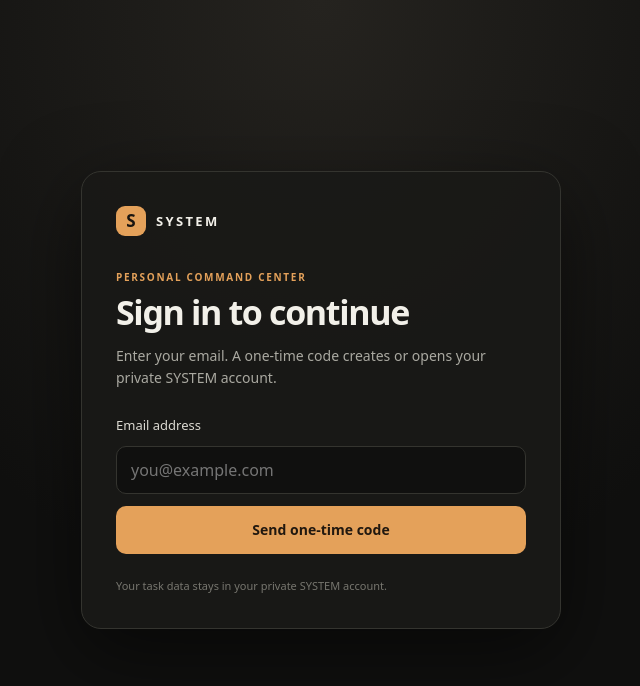
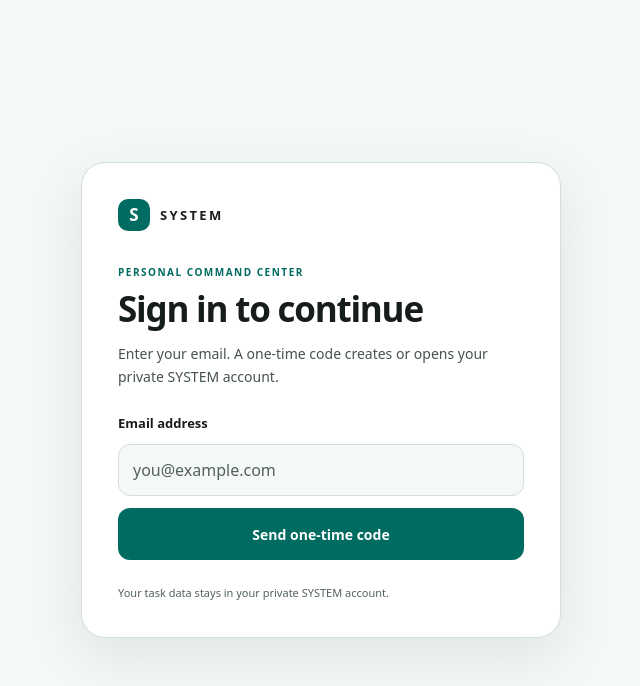
Before and after one commit to KuantumKnight/Vanta, a Next.js app in the folder web/consent/: page /login in a window 1280 px wide. Shown: the top 686 px of the page, without its empty margins (319-959 px from the left). Built offline with nearby package versions, Linux system fonts and the light colour scheme.

Commit message:
Polish consent page with SYSTEM theme

```diff
--- a/web/consent/app/globals.css
+++ b/web/consent/app/globals.css
@@ -1,41 +1,273 @@
 :root {
-  color-scheme: dark;
-  --background: #10100f;
-  --panel: #191917;
-  --line: #34342f;
-  --text: #f2f0e9;
-  --muted: #aaa9a1;
-  --accent: #e4a15a;
-  --accent-strong: #f0b978;
+  color-scheme: light;
+  --background: #f4f8f6;
+  --panel: #ffffff;
+  --line: #d4dfda;
+  --text: #171d1b;
+  --muted: #46534e;
+  --subtle: #52625b;
+  --accent: #006b61;
+  --accent-strong: #00574f;
+  --on-accent: #ffffff;
+  --focus: #006b61;
+  --error: #ba1a1a;
+  --panel-shadow: 0 18px 56px rgb(23 29 27 / 9%);
 }
-* { box-sizing: border-box; }
-body { margin: 0; min-height: 100vh; background: radial-gradient(ellipse at top, #25231f 0, var(--background) 55%); color: var(--text); font-family: ui-sans-serif, system-ui, -apple-system, BlinkMacSystemFont, "Segoe UI", sans-serif; }
-.page-shell { min-height: 100vh; display: grid; place-items: center; padding: 28px 18px; }
-.panel { width: min(100%, 480px); border: 1px solid var(--line); border-radius: 20px; background: color-mix(in srgb, var(--panel) 94%, transparent); box-shadow: 0 24px 80px #0008; padding: 34px; }
-.brand { display: flex; align-items: center; gap: 10px; font-size: 13px; letter-spacing: .18em; font-weight: 750; }
-.brand-mark { display: grid; place-items: center; width: 30px; height: 30px; border-radius: 9px; color: #1a1510; background: var(--accent); font-size: 17px; letter-spacing: 0; }
-.eyebrow, .card-label { color: var(--accent); font-size: 10px; font-weight: 750; letter-spacing: .17em; }
-.eyebrow { margin: 34px 0 10px; }
-h1 { margin: 0 0 10px; font-size: clamp(26px, 6vw, 34px); line-height: 1.1; letter-spacing: -.04em; }
-.muted { color: var(--muted); font-size: 14px; line-height: 1.6; }
-.form { display: grid; gap: 12px; margin-top: 26px; }
-label { color: #dbd9d1; font-size: 13px; }
-input { min-height: 48px; border: 1px solid var(--line); border-radius: 10px; background: #10100f; color: var(--text); padding: 0 14px; font: inherit; outline: none; }
-input:focus { border-color: var(--accent); box-shadow: 0 0 0 3px #e4a15a22; }
-button { min-height: 48px; border: 0; border-radius: 10px; background: var(--accent); color: #21180f; padding: 0 16px; font: inherit; font-size: 14px; font-weight: 750; cursor: pointer; }
-button:hover { background: var(--accent-strong); }
-button:disabled { opacity: .65; cursor: wait; }
-.request-card { margin: 24px 0; padding: 18px; border: 1px solid var(--line); border-radius: 12px; background: #111110; }
-.card-label { margin: 0 0 7px; color: #8f8d85; font-size: 9px; }
-.request-name { margin: 0 0 16px; font-weight: 650; }
-.request-uri { margin: 0 0 16px; color: var(--muted); font-size: 12px; overflow-wrap: anywhere; }
-.request-card ul { margin: 0; padding-left: 18px; color: #ddd9ce; font-size: 13px; line-height: 1.8; }
-.actions { display: grid; gap: 10px; }
-.secondary-button { border: 1px solid var(--line); color: var(--text); background: transparent; }
-.secondary-button:hover { background: #252521; }
-.text-button { min-height: auto; background: transparent; color: var(--muted); font-weight: 500; }
-.text-button:hover { color: var(--text); background: transparent; }
-.error { margin-top: 14px; color: #ff9b91; font-size: 13px; }
-.privacy { margin: 24px 0 0; color: #77766f; font-size: 11px; line-height: 1.5; }
-.small { font-size: 12px; }
-@media (max-width: 480px) { .panel { padding: 26px 22px; } }
+
+@media (prefers-color-scheme: dark) {
+  :root {
+    color-scheme: dark;
+    --background: #101614;
+    --panel: #151c19;
+    --line: #45514c;
+    --text: #e0e5e2;
+    --muted: #c0c9c4;
+    --subtle: #aeb9b3;
+    --accent: #80d5c9;
+    --accent-strong: #a0f2e5;
+    --on-accent: #003731;
+    --focus: #80d5c9;
+    --error: #ffb4ab;
+    --panel-shadow: 0 18px 56px rgb(0 0 0 / 28%);
+  }
+}
+
+* {
+  box-sizing: border-box;
+}
+
+body {
+  min-height: 100vh;
+  margin: 0;
+  background: var(--background);
+  color: var(--text);
+  font-family: ui-sans-serif, system-ui, -apple-system, BlinkMacSystemFont, "Segoe UI", sans-serif;
+  text-rendering: optimizeLegibility;
+}
+
+button,
+input {
+  font: inherit;
+}
+
+button:focus-visible,
+input:focus-visible {
+  outline: 3px solid var(--focus);
+  outline-offset: 3px;
+}
+
+.page-shell {
+  display: grid;
+  min-height: 100vh;
+  min-height: 100dvh;
+  place-items: center;
+  padding: 32px 20px;
+}
+
+.panel {
+  width: min(100%, 480px);
+  padding: 36px;
+  border: 1px solid var(--line);
+  border-radius: 24px;
+  background: var(--panel);
+  box-shadow: var(--panel-shadow);
+}
+
+.brand {
+  display: flex;
+  align-items: center;
+  gap: 10px;
+  font-size: 13px;
+  font-weight: 750;
+  letter-spacing: .18em;
+}
+
+.brand-mark {
+  display: grid;
+  width: 32px;
+  height: 32px;
+  place-items: center;
+  border-radius: 10px;
+  background: var(--accent);
+  color: var(--on-accent);
+  font-size: 17px;
+  letter-spacing: 0;
+}
+
+.eyebrow,
+.card-label {
+  color: var(--accent);
+  font-size: 10px;
+  font-weight: 750;
+  letter-spacing: .15em;
+}
+
+.eyebrow {
+  margin: 34px 0 10px;
+}
+
+h1 {
+  margin: 0 0 10px;
+  font-size: clamp(27px, 6vw, 35px);
+  line-height: 1.12;
+  letter-spacing: -.035em;
+}
+
+.muted {
+  color: var(--muted);
+  font-size: 14px;
+  line-height: 1.65;
+}
+
+.form {
+  display: grid;
+  gap: 12px;
+  margin-top: 26px;
+}
+
+label {
+  color: var(--text);
+  font-size: 13px;
+  font-weight: 600;
+}
+
+input {
+  min-height: 52px;
+  padding: 0 14px;
+  border: 1px solid var(--line);
+  border-radius: 12px;
+  background: var(--background);
+  color: var(--text);
+}
+
+input::placeholder {
+  color: var(--subtle);
+  opacity: 1;
+}
+
+input:focus-visible {
+  border-color: var(--focus);
+}
+
+button {
+  min-height: 52px;
+  padding: 0 18px;
+  border: 0;
+  border-radius: 12px;
+  background: var(--accent);
+  color: var(--on-accent);
+  font-size: 14px;
+  font-weight: 700;
+  cursor: pointer;
+  transition: background-color 150ms ease, opacity 150ms ease;
+}
+
+button:hover:not(:disabled) {
+  background: var(--accent-strong);
+}
+
+button:disabled {
+  cursor: wait;
+  opacity: .58;
+}
+
+.request-card {
+  margin: 24px 0;
+  padding: 18px;
+  border: 1px solid var(--line);
+  border-radius: 16px;
+  background: var(--background);
+}
+
+.card-label {
+  margin: 0 0 7px;
+  color: var(--subtle);
+  font-size: 9px;
+}
+
+.request-name {
+  margin: 0 0 16px;
+  font-weight: 650;
+}
+
+.request-uri {
+  margin: 0 0 16px;
+  color: var(--muted);
+  font-size: 12px;
+  overflow-wrap: anywhere;
+}
+
+.request-card ul {
+  margin: 0;
+  padding-left: 18px;
+  color: var(--text);
+  font-size: 13px;
+  line-height: 1.8;
+}
+
+.actions {
+  display: grid;
+  gap: 10px;
+}
+
+.secondary-button {
+  border: 1px solid var(--line);
+  background: transparent;
+  color: var(--text);
+}
+
+.secondary-button:hover:not(:disabled) {
+  background: var(--background);
+}
+
+.text-button {
+  min-height: 48px;
+  background: transparent;
+  color: var(--muted);
+  font-weight: 600;
+}
+
+.text-button:hover:not(:disabled) {
+  background: var(--background);
+  color: var(--text);
+}
+
+.error {
+  margin-top: 14px;
+  color: var(--error);
+  font-size: 13px;
+  line-height: 1.5;
+}
+
+.privacy {
+  margin: 24px 0 0;
+  color: var(--subtle);
+  font-size: 11px;
+  line-height: 1.55;
+}
+
+.small {
+  font-size: 12px;
+}
+
+@media (max-width: 480px) {
+  .page-shell {
+    padding: 20px 16px;
+  }
+
+  .panel {
+    padding: 28px 22px;
+    border-radius: 20px;
+  }
+}
+
+@media (prefers-reduced-motion: reduce) {
+  *,
+  *::before,
+  *::after {
+    scroll-behavior: auto !important;
+    transition-duration: .01ms !important;
+    animation-duration: .01ms !important;
+    animation-iteration-count: 1 !important;
+  }
+}
```
